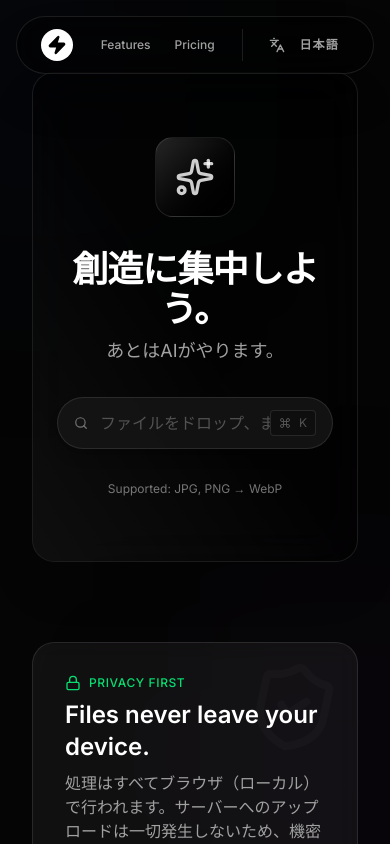
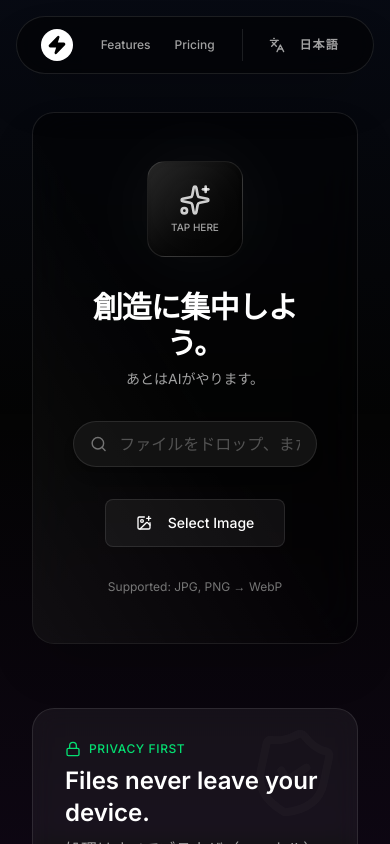
Before and after one commit to naoto140427/modern-tools, a Next.js app: page /1 in a window 390 px wide. Shown: the top 844 px of the page. Built offline with nearby package versions, Linux system fonts and the light colour scheme.

Commit message:
Fix mobile performance and add tap-to-upload

```diff
--- a/src/app/[locale]/page.tsx
+++ b/src/app/[locale]/page.tsx
@@ -1,22 +1,25 @@
 import { CommandCenter } from "@/components/hybrid/command-center";
-import { BentoGrid } from "@/components/hybrid/bento-grid"; // 👈 追加
+import { BentoGrid } from "@/components/hybrid/bento-grid";
 
 export default function Home() {
   return (
     <main className="min-h-screen w-full bg-[#050505] text-white overflow-x-hidden selection:bg-white/20">
-      {/* 背景の装飾 */}
+
+      {/* 修正ポイント：重すぎるBlur装飾を最適化 */}
       <div className="fixed inset-0 z-0 pointer-events-none">
-        <div className="absolute top-[-10%] left-[-10%] w-[40%] h-[40%] rounded-full bg-blue-900/10 blur-[120px]" />
-        <div className="absolute bottom-[-10%] right-[-10%] w-[40%] h-[40%] rounded-full bg-purple-900/10 blur-[120px]" />
+        {/* スマホ用: シンプルなグラデーション (軽い) */}
+        <div className="absolute inset-0 bg-gradient-to-b from-blue-900/10 via-transparent to-purple-900/10 sm:hidden" />
+
+        {/* PC用: リッチなBlur (重いけど綺麗) - hidden sm:block でPCのみ表示 */}
+        <div className="hidden sm:block absolute top-[-10%] left-[-10%] w-[40%] h-[40%] rounded-full bg-blue-900/10 blur-[120px]" />
+        <div className="hidden sm:block absolute bottom-[-10%] right-[-10%] w-[40%] h-[40%] rounded-full bg-purple-900/10 blur-[120px]" />
       </div>
 
-      <div className="relative z-10 flex flex-col items-center min-h-screen p-4 sm:p-8 gap-12">
-        {/* メインツール (少し上に余白を持たせる) */}
-        <div className="mt-10 w-full">
+      <div className="relative z-10 flex flex-col items-center min-h-screen p-4 sm:p-8 gap-8 sm:gap-12">
+        <div className="mt-20 sm:mt-10 w-full"> {/* スマホはヘッダーとかぶりやすいのでマージン増 */}
           <CommandCenter />
         </div>
 
-        {/* Bento Grid (ここが新しくなりました！) */}
         <BentoGrid />
       </div>
     </main>
--- a/src/components/hybrid/command-center.tsx
+++ b/src/components/hybrid/command-center.tsx
@@ -3,27 +3,24 @@
 import React, { useState, useCallback } from "react";
 import { useTranslations } from "next-intl";
 import { motion, AnimatePresence } from "framer-motion";
-import { Search, Sparkles, Command, UploadCloud, Download, ArrowRight, Loader2 } from "lucide-react";
+import { Search, Sparkles, Command, UploadCloud, Download, ArrowRight, Loader2, ImagePlus } from "lucide-react"; // ImagePlusを追加
 import { cn } from "@/lib/utils";
 import { useDropzone } from "react-dropzone";
-import { convertToWebP, formatBytes } from "@/lib/converter"; // 👈 エンジンを読み込み
+import { convertToWebP, formatBytes } from "@/lib/converter";
 import { Button } from "@/components/ui/button";
 
 export function CommandCenter() {
   const t = useTranslations("Hero");
   const [value, setValue] = useState("");
   const [isConverting, setIsConverting] = useState(false);
-
-  // 変換結果を入れる箱
   const [result, setResult] = useState<{ url: string; originalSize: number; newSize: number; name: string } | null>(null);
 
   const onDrop = useCallback(async (acceptedFiles: File[]) => {
     const file = acceptedFiles[0];
     if (!file) return;
 
-    // 画像以外なら弾く（今回は簡易的に）
     if (!file.type.startsWith("image/")) {
-      alert("Please drop an image file!");
+      alert("Please select an image file!");
       return;
     }
 
@@ -31,15 +28,11 @@ export function CommandCenter() {
     setResult(null);
 
     try {
-      // ⏳ 少し待たせる演出（速すぎるとユーザーが処理を感じられないため）
       await new Promise(resolve => setTimeout(resolve, 800));
-
-      // 🔥 エンジン起動！
       const data = await convertToWebP(file);
-
       setResult({
         ...data,
-        name: file.name.replace(/\.[^/.]+$/, "") + ".webp" // 拡張子をwebpに変更
+        name: file.name.replace(/\.[^/.]+$/, "") + ".webp"
       });
     } catch (error) {
       console.error(error);
@@ -49,11 +42,12 @@ export function CommandCenter() {
     }
   }, []);
 
-  const { getRootProps, getInputProps, isDragActive } = useDropzone({
+  // open関数を取り出す
+  const { getRootProps, getInputProps, isDragActive, open } = useDropzone({
     onDrop,
-    noClick: true,
+    noClick: true, // 全体のクリックは無効化（検索窓のため）
     noKeyboard: true,
-    accept: { 'image/*': [] } // 画像のみ許可
+    accept: { 'image/*': [] }
   });
 
   return (
@@ -71,10 +65,10 @@ export function CommandCenter() {
       >
         <div className="absolute inset-0 bg-gradient-to-tr from-white/5 via-transparent to-transparent pointer-events-none" />
 
-        <div className="flex flex-col items-center justify-center py-16 px-6 text-center min-h-[400px]">
+        <div className="flex flex-col items-center justify-center py-12 px-6 text-center min-h-[400px]">
           <AnimatePresence mode="wait">
 
-            {/* パターン1: ドラッグ中 */}
+            {/* ドラッグ中 */}
             {isDragActive && (
               <motion.div
                 key="drop"
@@ -90,7 +84,7 @@ export function CommandCenter() {
               </motion.div>
             )}
 
-            {/* パターン2: 変換中 */}
+            {/* 変換中 */}
             {!isDragActive && isConverting && (
               <motion.div
                 key="loading"
@@ -100,11 +94,11 @@ export function CommandCenter() {
                 className="flex flex-col items-center space-y-4"
               >
                 <Loader2 className="h-12 w-12 text-white animate-spin" />
-                <p className="text-neutral-400">Optimizing with Local AI...</p>
+                <p className="text-neutral-400">Optimizing...</p>
               </motion.div>
             )}
 
-            {/* パターン3: 結果表示 (成功！) */}
+            {/* 結果表示 */}
             {!isDragActive && !isConverting && result && (
               <motion.div
                 key="result"
@@ -128,8 +122,8 @@ export function CommandCenter() {
                   <Button
                     className="flex-1 bg-white text-black hover:bg-neutral-200"
                     onClick={(e) => {
-                      e.stopPropagation(); // ドロップゾーン反応防止
-                      setResult(null); // リセット
+                      e.stopPropagation();
+                      setResult(null);
                     }}
                   >
                     Clear
@@ -141,14 +135,14 @@ export function CommandCenter() {
                     onClick={(e) => e.stopPropagation()}
                   >
                     <Button className="w-full bg-blue-600 hover:bg-blue-700 text-white">
-                      <Download className="mr-2 h-4 w-4" /> Download
+                      <Download className="mr-2 h-4 w-4" /> Save
                     </Button>
                   </a>
                 </div>
               </motion.div>
             )}
 
-            {/* パターン4: 通常状態 (初期画面) */}
+            {/* 通常状態 */}
             {!isDragActive && !isConverting && !result && (
               <motion.div
                 key="normal"
@@ -157,17 +151,28 @@ export function CommandCenter() {
                 exit={{ opacity: 0 }}
                 className="flex flex-col items-center space-y-8 w-full"
               >
-                <div className="relative h-20 w-20 flex items-center justify-center rounded-2xl bg-gradient-to-br from-neutral-800 to-black border border-white/10 shadow-inner">
-                  <Sparkles className="h-10 w-10 text-white/80" />
+                {/* 👇 ここをクリック可能に変更しました！ */}
+                <div
+                  onClick={open}
+                  className="relative h-24 w-24 flex flex-col items-center justify-center rounded-2xl bg-gradient-to-br from-neutral-800 to-black border border-white/10 shadow-inner cursor-pointer hover:border-white/30 transition-colors group/icon"
+                >
+                  <Sparkles className="h-8 w-8 text-white/80 mb-1 group-hover/icon:text-yellow-200 transition-colors" />
+                  <span className="text-[10px] text-neutral-400 font-medium">TAP HERE</span>
+                  <div className="absolute -inset-4 rounded-full bg-white/5 blur-xl opacity-50 pointer-events-none" />
                 </div>
 
                 <div className="space-y-2">
-                  <h2 className="text-4xl font-semibold tracking-tight text-white">{t('title')}</h2>
-                  <p className="text-neutral-400 text-lg">{t('subtitle')}</p>
+                  <h2 className="text-3xl sm:text-4xl font-semibold tracking-tight text-white px-4">
+                    {t('title')}
+                  </h2>
+                  <p className="text-neutral-400 text-sm sm:text-lg px-4">
+                    {t('subtitle')}
+                  </p>
                 </div>
 
-                <div className="relative w-full max-w-md group z-20">
-                  <div className="relative flex items-center bg-neutral-900/80 border border-white/10 rounded-full px-4 py-3 shadow-lg focus-within:ring-2 focus-within:ring-white/20">
+                {/* 検索バー */}
+                <div className="relative w-full max-w-md group z-20 px-4">
+                  <div className="relative flex items-center bg-neutral-900/80 border border-white/10 rounded-full px-4 py-3 shadow-lg transition-all focus-within:ring-2 focus-within:ring-white/20">
                     <Search className="h-5 w-5 text-neutral-500 mr-3" />
                     <input
                       type="text"
@@ -178,12 +183,20 @@ export function CommandCenter() {
                       onKeyDown={(e) => e.stopPropagation()}
                       onClick={(e) => e.stopPropagation()}
                     />
-                    <div className="flex items-center gap-2 text-xs text-neutral-600 border border-white/10 rounded px-2 py-1 bg-black/20">
+                    <div className="hidden sm:flex items-center gap-2 text-xs text-neutral-600 border border-white/10 rounded px-2 py-1 bg-black/20">
                       <Command className="h-3 w-3" />
                       <span>K</span>
                     </div>
                   </div>
                 </div>
+
+                {/* スマホ向けの明示的なボタン */}
+                <div className="sm:hidden w-full px-12">
+                   <Button onClick={open} variant="outline" className="w-full bg-white/5 border-white/10 text-white hover:bg-white/10 h-12">
+                     <ImagePlus className="mr-2 h-4 w-4" /> Select Image
+                   </Button>
+                </div>
+
                 <p className="text-xs text-neutral-500">Supported: JPG, PNG → WebP</p>
               </motion.div>
             )}
```
